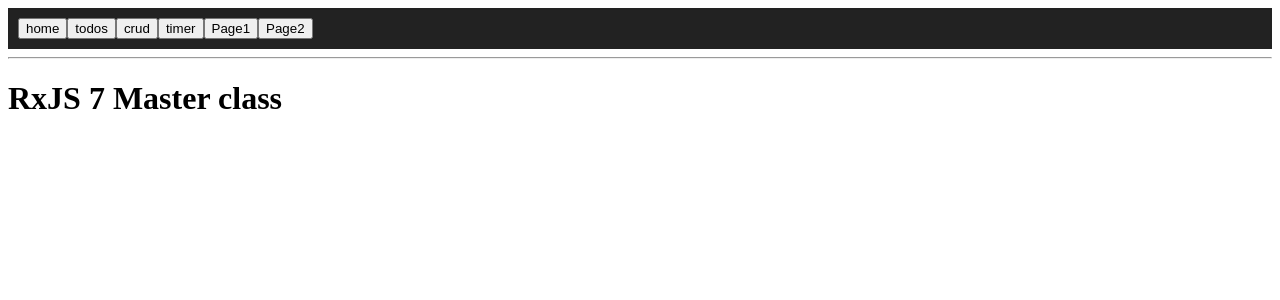
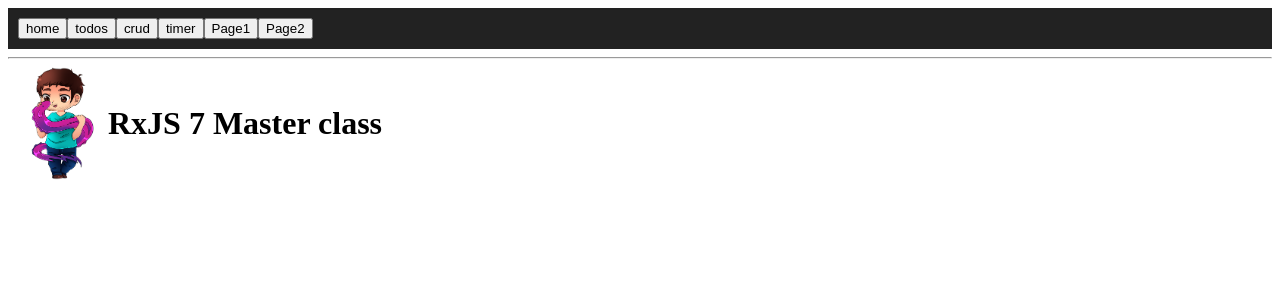
Before and after one commit to trainingfb/rxjs7-masterclass, an Angular app: page /home in a window 1280 px wide. Shown: the top 300 px of the page. Built offline with nearby package versions, Linux system fonts and the light colour scheme.

Commit message:
add logo

```diff
--- a/src/app/features/home.component.ts
+++ b/src/app/features/home.component.ts
@@ -3,7 +3,10 @@
 @Component({
   selector: 'app-home',
   template: `
-    <h1>RxJS 7 Master class</h1>
+    <div style="display: flex; align-items: center">
+      <img src="assets/murena.png" width="100">
+      <h1>RxJS 7 Master class</h1>
+    </div>
   `,
 })
 export class HomeComponent implements OnInit {
```
Also changed, not shown: src/assets/murena.png (added).
